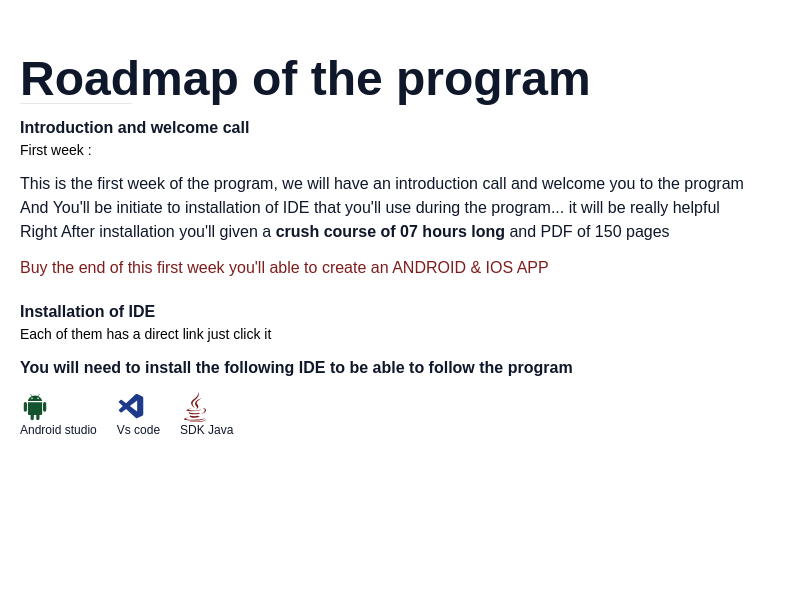
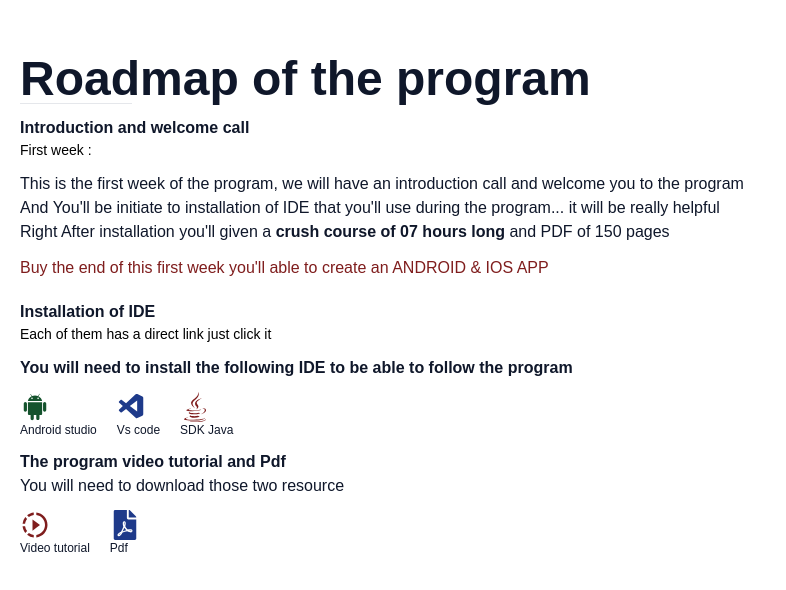
Before and after one commit to tchasinga/native-present, a React (Vite) app: page / in a window 1280 px wide. Shown: the part 819-1409 px from the top of the page, without its empty margins (0-786 px from the left). Before the commit the page ends 1321 px from the top, so only its background shows below. Built offline with nearby package versions, Linux system fonts and the light colour scheme.

Commit message:
New code is added now

```diff
--- a/src/Pages/Program.jsx
+++ b/src/Pages/Program.jsx
@@ -1,6 +1,8 @@
 import { AiFillAndroid } from "react-icons/ai";
 import { VscVscode } from "react-icons/vsc";
 import { FaJava } from "react-icons/fa6";
+import { MdSlowMotionVideo } from "react-icons/md";
+import { FaFilePdf } from "react-icons/fa";
 
 export default function Program() {
   return (
@@ -51,6 +53,27 @@ export default function Program() {
                 </ul>
               </div>
        </div>
+       {/* The program video tutorial and Pdf */}
+         <div className="pt-3">
+         <h3 className="font-bold text-slate-900">The program video tutorial and Pdf</h3>
+                  <div className="p">
+                 <p className="text-slate-900 pb-3 font-normal">You will need to download those two resource</p>
+                 <ul className="flex items-center gap-5">
+                    <li className="text-slate-900">
+                      <a href="https://www.youtube.com/watch?v=0fKg7e37bQE" target="_blank" rel="noreferrer">
+                         <MdSlowMotionVideo className="text-3xl text-red-900"/>
+                         <p className="text-xs cursor-pointer">Video tutorial</p>
+                      </a>
+                    </li>
+                    <li className="text-slate-900">
+                      <a href="https://www.youtube.com/watch?v=0fKg7e37bQE" target="_blank" rel="noreferrer">
+                         <FaFilePdf className="text-3xl text-blue-900"/>
+                         <p className="text-xs cursor-pointer">Pdf</p>
+                      </a>
+                    </li>
+                 </ul>
+                 </div>
+         </div>
     </div>
   )
 }
--- a/src/Pages/Welcom.jsx
+++ b/src/Pages/Welcom.jsx
@@ -6,7 +6,7 @@ export default function Welcom() {
     <motion.div
     initial="offscreen"
     whileInView={"onscreen"}
-    variants={containerVariant()}
+    variants={containerVariant}
     className="text-[90px] leading-none min-h-screen flex flex-col pt-28 font-bold w-full p-3 text-slate-900">
        <h1 className="">Welcome to the roadmap</h1>
          <h1 className="">This is a roadmap to help you learn and master React-native</h1>
```
